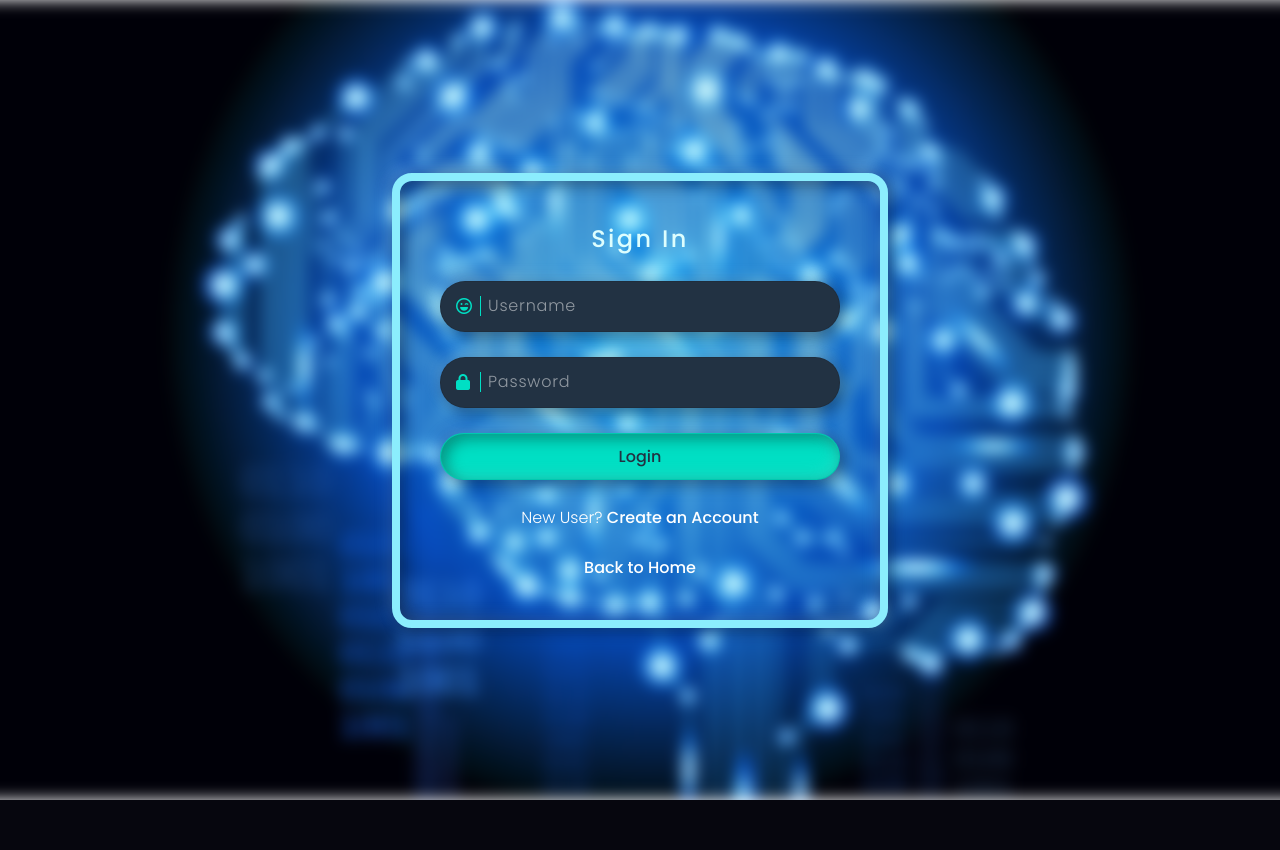
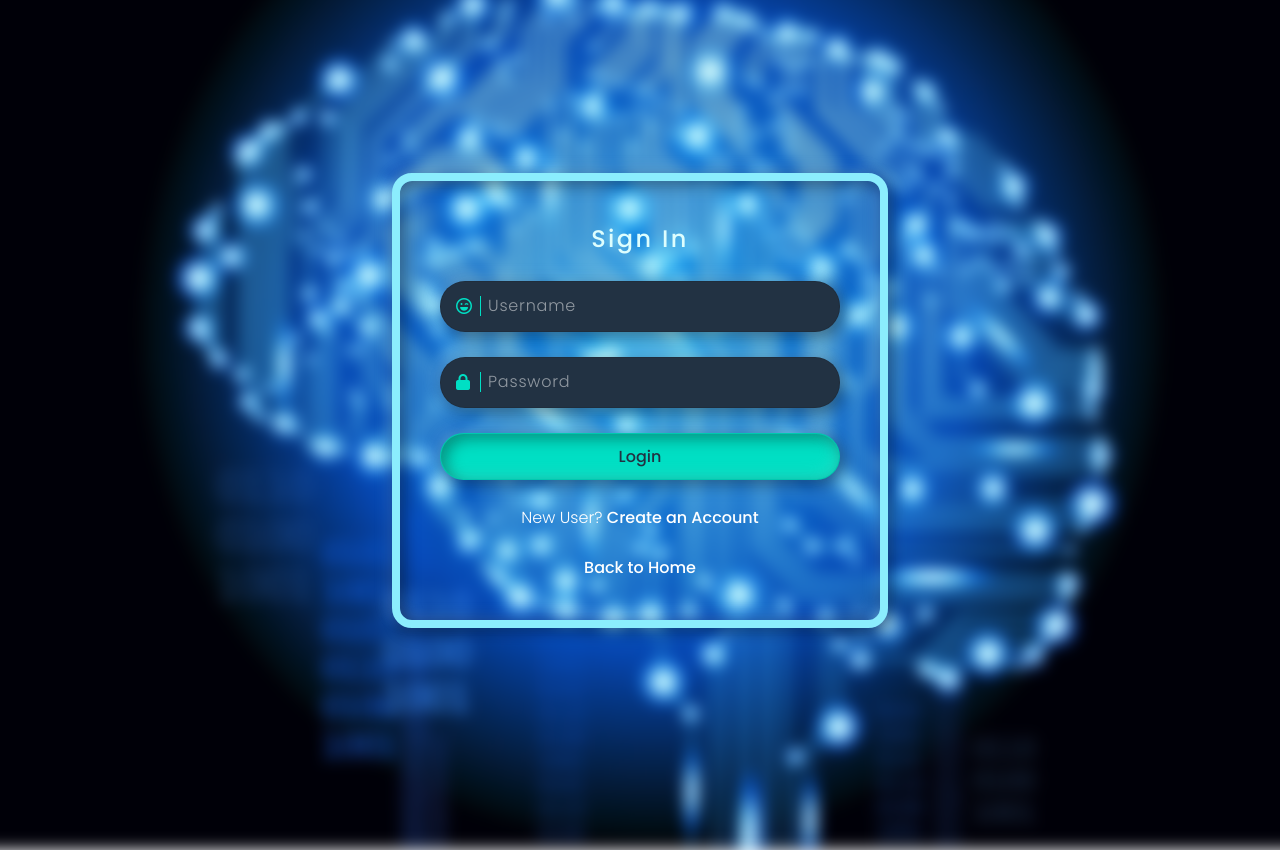
Before and after one commit to maskboyAvi/Guardian-Vision, a Flask app: page /signup in a window 1280 px wide; the page is wider, and only the part inside the window is pictured. Before the commit the page ends 800 px from the top of that part, so only its background shows below. Run offline with Flask 3, Linux system fonts and the light colour scheme; parts of the project's set-up code (start-up, migrations or seed data) failed here and were passed over; some libraries are stand-ins or nearby versions.

Commit message:
Change in UI of the signin & Signup page

```diff
--- a/static/css/signup.css
+++ b/static/css/signup.css
@@ -28,8 +28,9 @@ body{
     background-size: cover;
     background-image: url("../images/sections-bg-images/signbg.jpg");
     filter: blur(8px);
-    height: 800px;
-    width: 1510px;
+    height: 900px;
+    width: 1600px;
+    overflow: hidden;
 }
 .container{
     padding: 40px;
```
